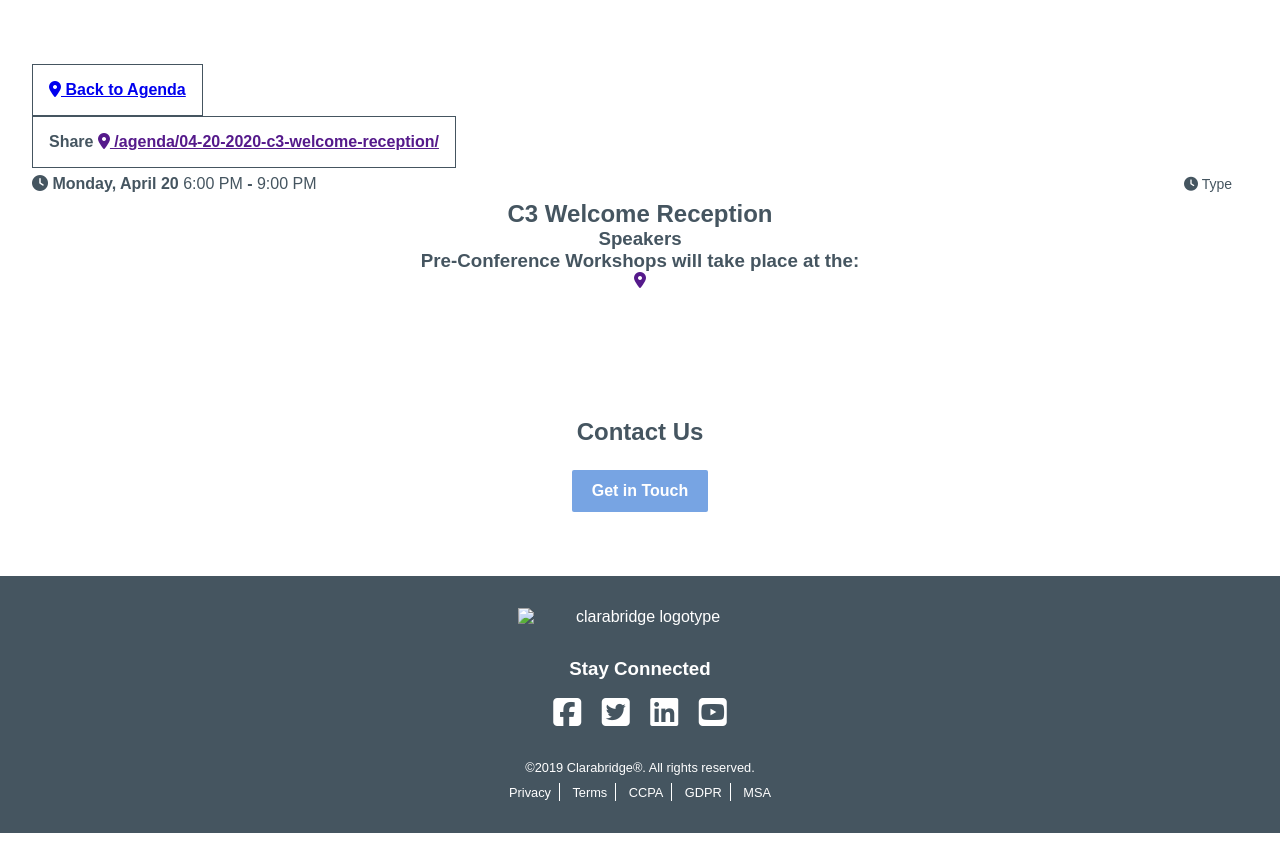
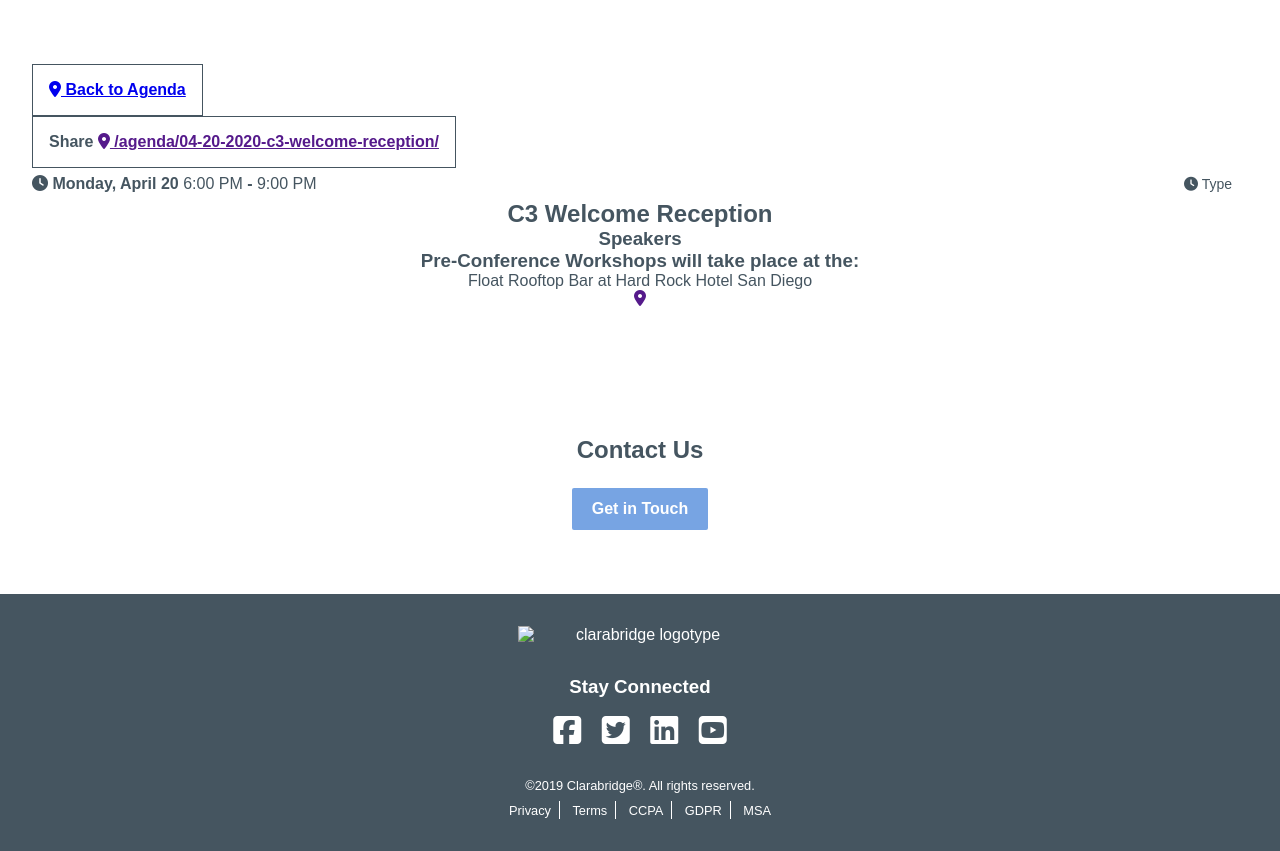
Before and after one commit to marcusrelacion/c3-marketing-site, a Jekyll site: the page built from _agenda/04-20-2020-c3-welcome-reception.md, in a window 1280 px wide and 1127 px high. Shown: the part 276-1127 px from the top of the window. Built offline with Jekyll 4.4.1, drawn with Linux system fonts in a browser that asks for light colours; nearby versions of some CDN libraries; some web fonts are replaced.

Commit message:
Updated 04 20 2020 C3 Welcome Reception

```diff
--- a/_agenda/04-20-2020-c3-welcome-reception.md
+++ b/_agenda/04-20-2020-c3-welcome-reception.md
@@ -7,6 +7,8 @@ event:
   date: 2020-04-20 16:00:00 -04:00
   start-time: 6:00 PM
   end-time: 9:00 PM
+venue:
+  name: Float Rooftop Bar at Hard Rock Hotel San Diego
 filter-date:
   is-day-2: true
 filter-time:
```
